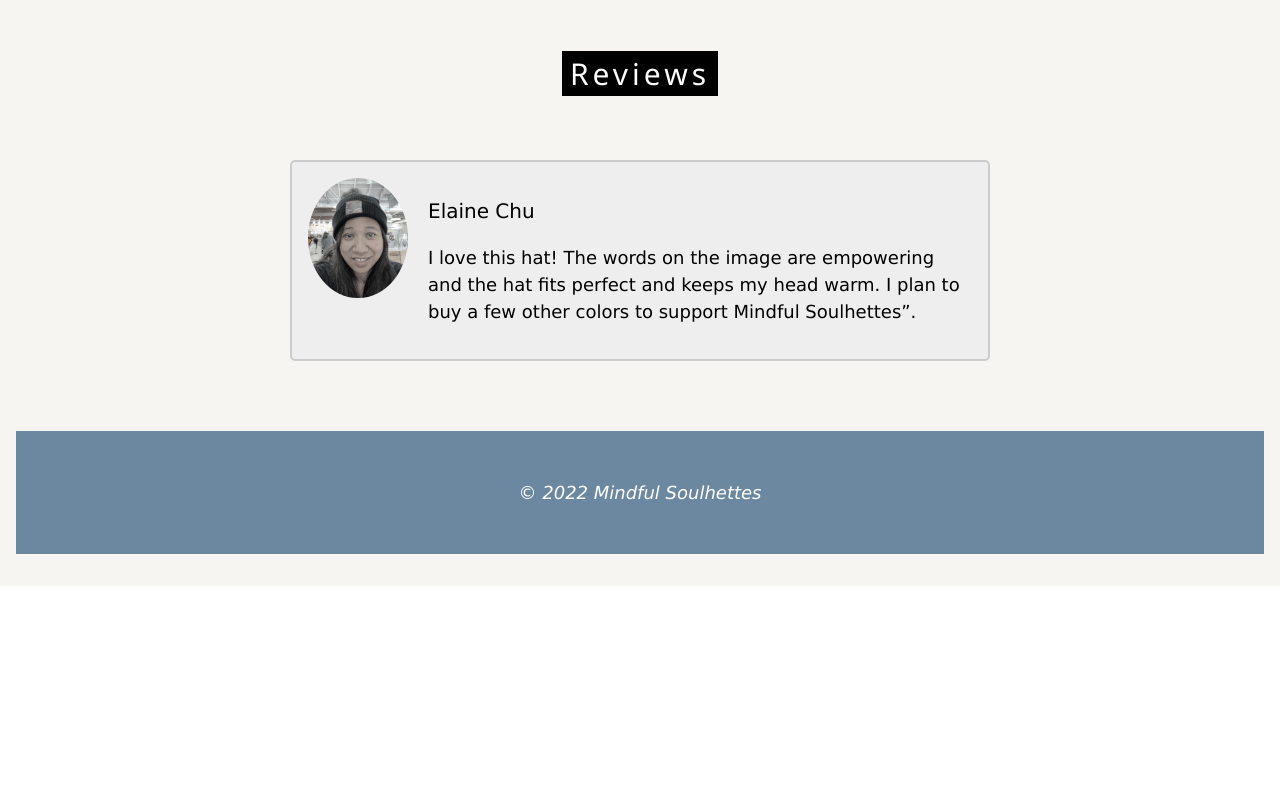
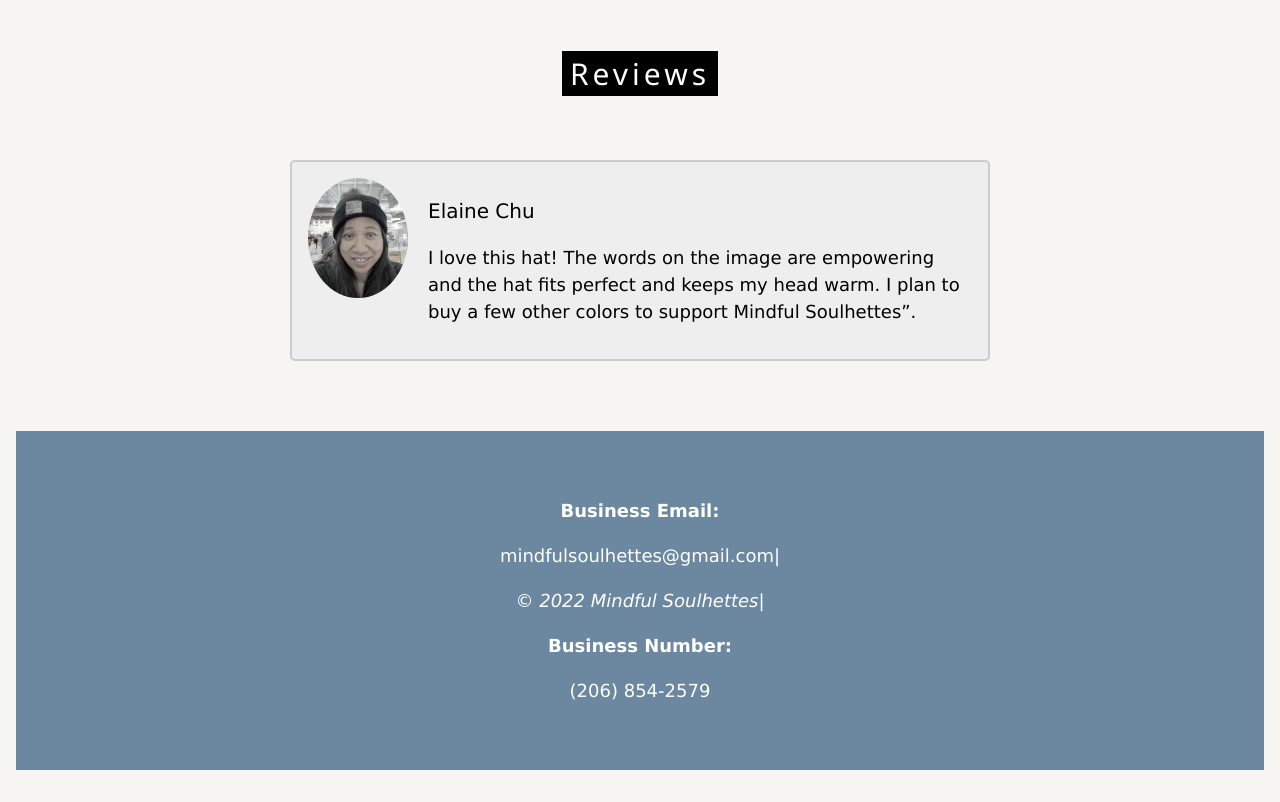
Before and after one commit to IbrahimAhmed04/mindfulsoulhettes, a plain HTML site: page index.html in a window 1280 px wide. Shown: the part 7669-8471 px from the top of the page. Before the commit the page ends 8255 px from the top, so only its background shows below. Drawn offline with nearby package versions, Linux system fonts and the light colour scheme.

Commit message:
Moved contacts to footer

```diff
--- a/index.html
+++ b/index.html
@@ -560,7 +560,7 @@ function showSlides(n) {
 
 <!-- Footer -->
 <footer class="w3-center w3-blue w3-padding-48 w3-large">
-<i> © 2022 Mindful Soulhettes</i><br>
+ <p><b>Business Email:</b></p><p>mindfulsoulhettes@gmail.com|</p><i> © 2022 Mindful Soulhettes|</i><p><b>Business Number:</b></p><p>(206) 854-2579</p>
 
 
 </footer>
```
